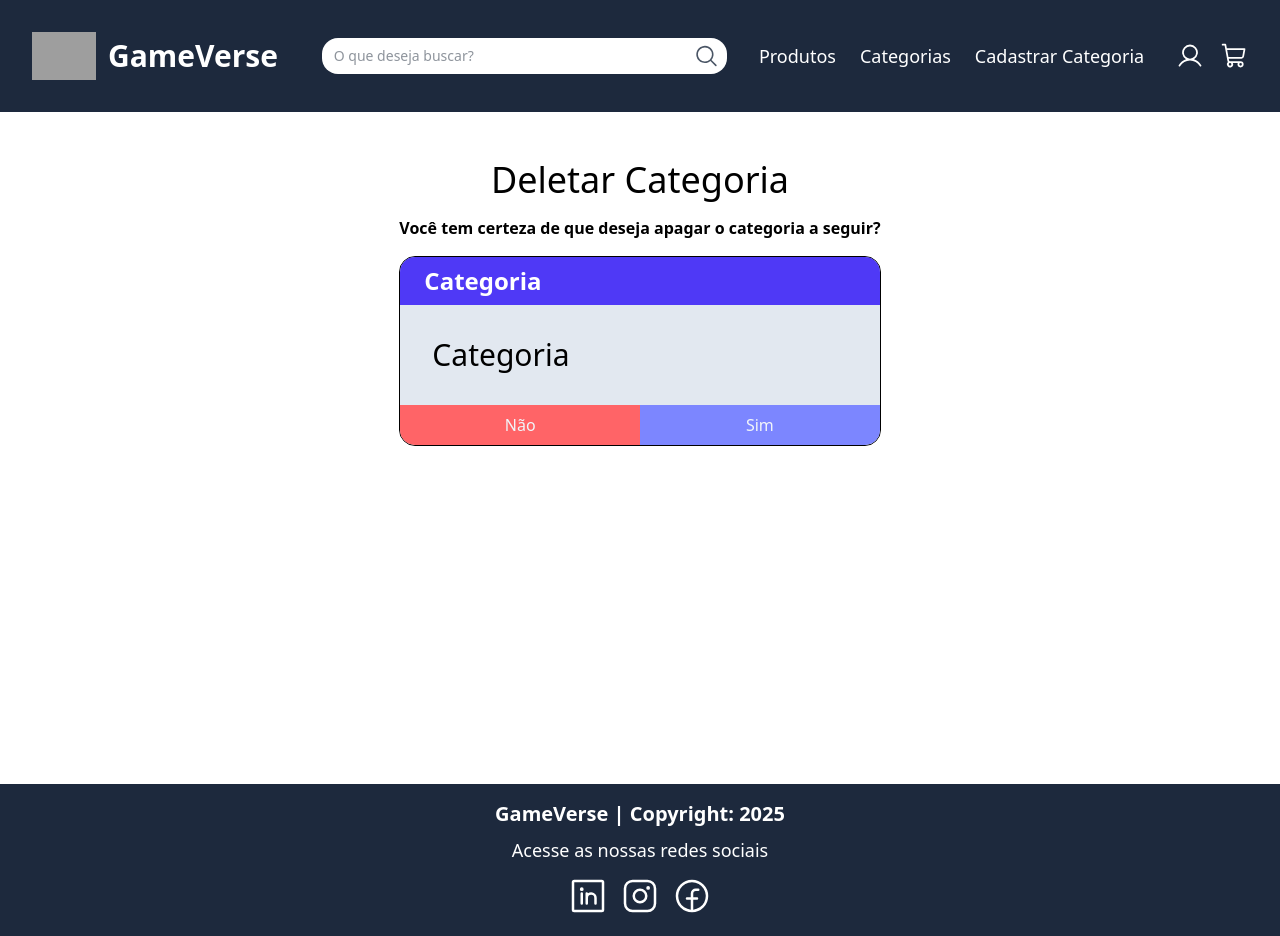
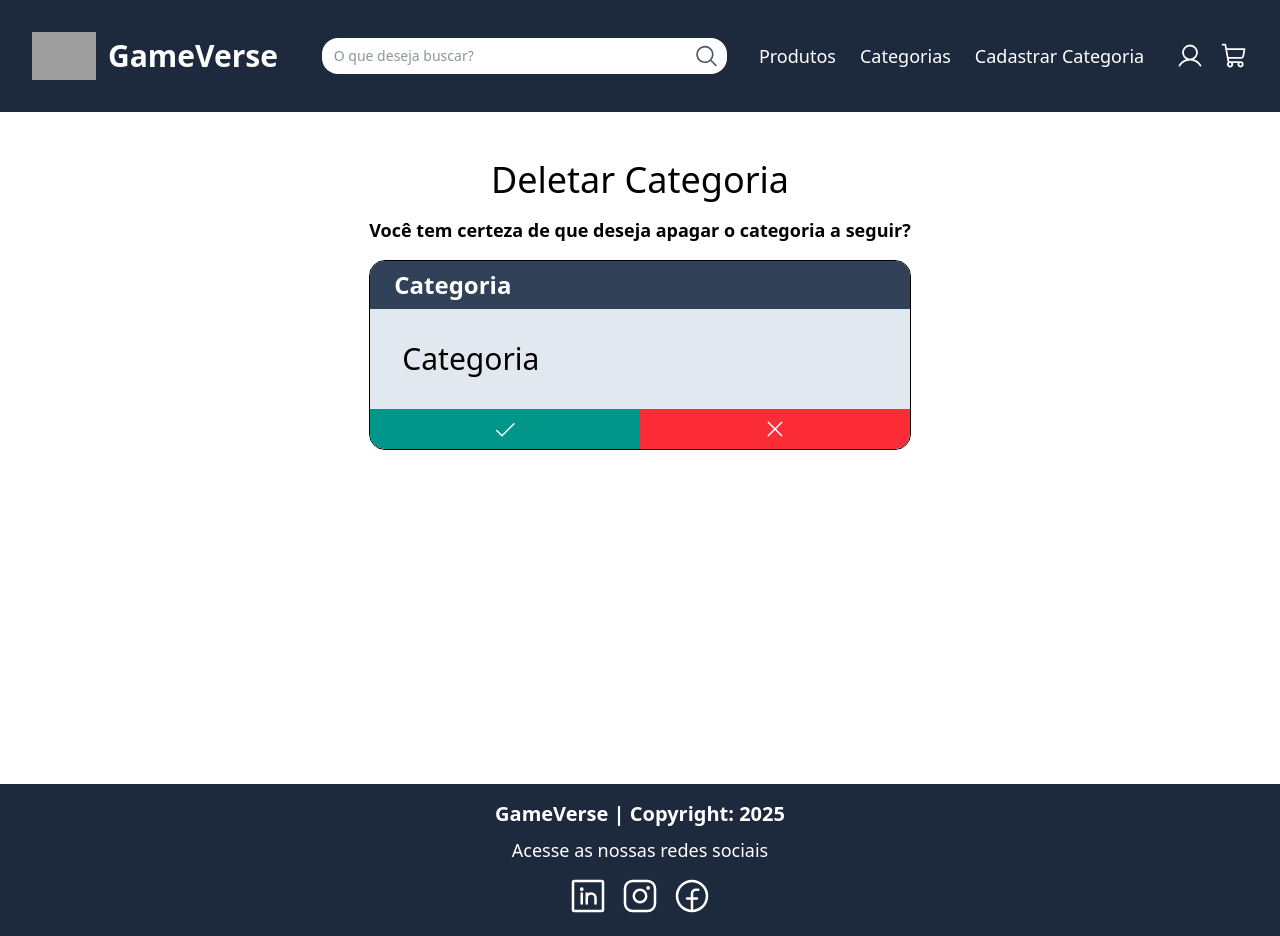
Before and after one commit to alanbrunoscience/react-games-store, a React (Vite) app: page /deletarcategoria/1 in a window 1280 px wide. Built offline with nearby package versions, Linux system fonts and the light colour scheme; grey boxes are pictures that could not be loaded.

Commit message:
:sparkles: Finish the DeletarCategoria component

```diff
--- a/src/components/categorias/deletarcategoria/DeletarCategoria.tsx
+++ b/src/components/categorias/deletarcategoria/DeletarCategoria.tsx
@@ -1,27 +1,30 @@
+import { Check, X } from "@phosphor-icons/react"
+import { Link } from "react-router-dom"
+
 function DeletarCategoria() {
   return (
     <section className="w-full my-8 flex flex-col justify-center items-center">
       <div className='container mx-auto px-4 flex flex-col justify-center items-center'>
         <div className="mx-1">
-          <h1 className='text-4xl text-center my-4'>Deletar Categoria</h1>
-          <p className='text-center font-semibold mb-4'>
+          <h1 className='text-2xl md:text-3xl lg:text-4xl text-center my-4'>Deletar Categoria</h1>
+          <p className='text-center text-sm md:text-lg font-semibold mb-4'>
             Você tem certeza de que deseja apagar o categoria a seguir?</p>
           <div className='border flex flex-col rounded-2xl overflow-hidden justify-between'>
             <header
-              className='py-2 px-6 bg-indigo-600 text-white font-bold text-2xl'>
+              className='py-2 px-6 text-2xl font-bold bg-slate-700 text-white  '>
               Categoria
             </header>
-            <p className='p-8 text-3xl bg-slate-200 h-full'>Categoria</p>
+            <p className='h-full p-8 text-2xl lg:text-3xl bg-slate-200'>Categoria</p>
             <div className="flex">
-              <button
-                className='text-slate-100 bg-red-400 hover:bg-red-600 w-full py-2'>
-                Não
-              </button>
-              <button
-                className='w-full text-slate-100 bg-indigo-400
-                                 hover:bg-indigo-600 flex items-center justify-center'>
-                Sim
-              </button>
+              <Link to=''
+                className='flex items-center justify-center w-full py-2 bg-teal-600 text-slate-50 hover:bg-teal-800'>
+                <button><Check size={24} className='text-white' /></button>
+              </Link>
+
+              <Link to=''
+                className='flex items-center justify-center w-full bg-red-500 text-slate-50 hover:bg-red-700'>
+                <button><X size={24} className='text-white' /></button>
+              </Link>
             </div>
           </div>
         </div>
@@ -29,4 +32,4 @@ function DeletarCategoria() {
     </section>
   )
 }
-export default DeletarCategoria
+export default DeletarCategoria;
```
